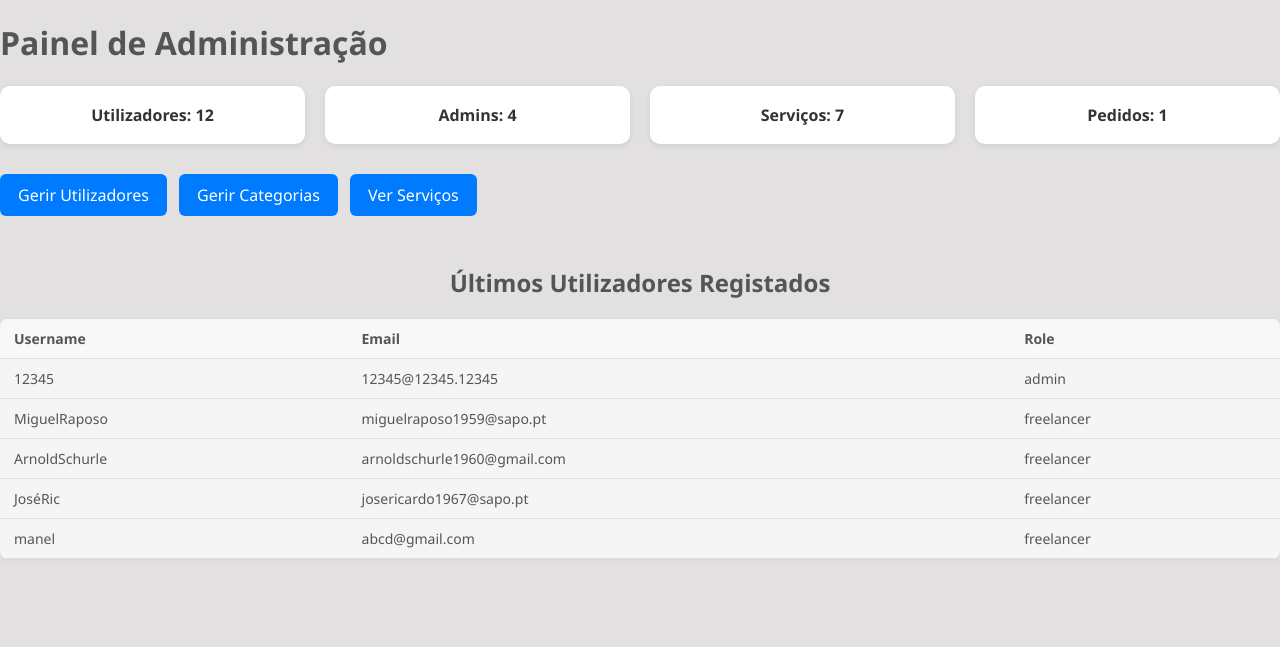
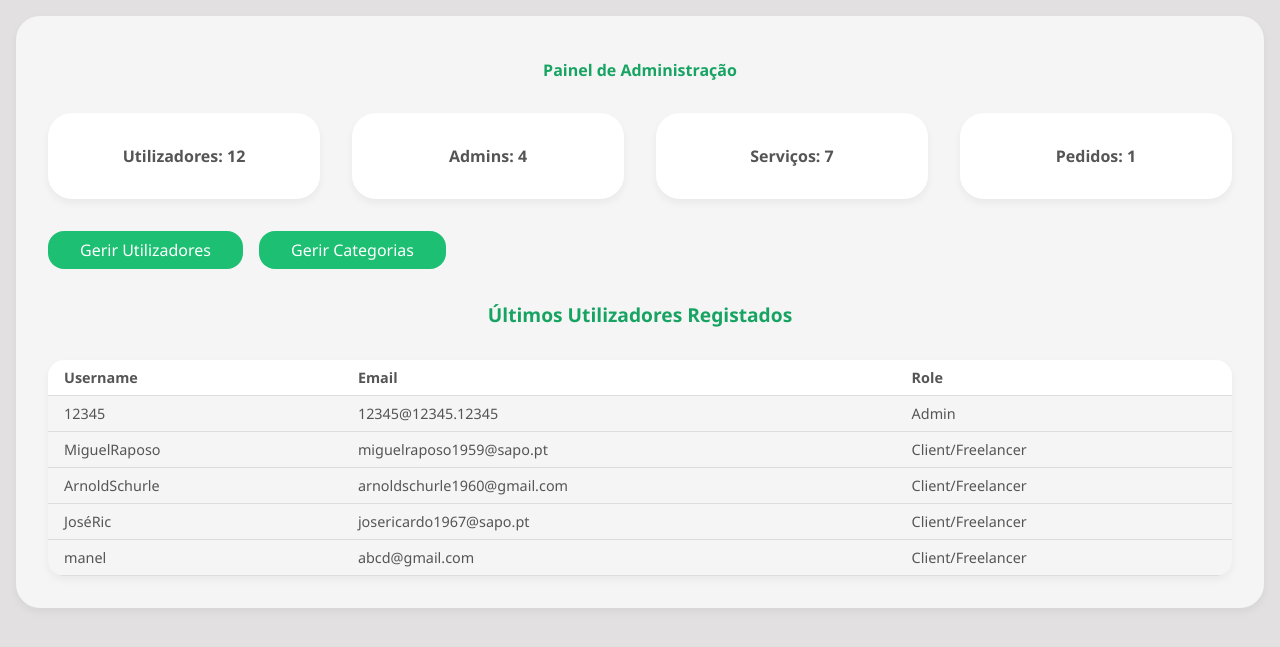
Before and after one commit to Forreca05/TutorMatch, a PHP site: page /pages/admin_dashboard.php in a window 1280 px wide. Shown: the part 102-749 px from the top of the page. Run offline with PHP 8.4, Linux system fonts and the light colour scheme; the visitor is signed in with stand-in values (Sample User, id 1); data comes from the database, SQL or seed files in the repository; both versions use the stored data as it was after the commit.

Commit message:
changed admin css

```diff
--- a/public/css/admin.css
+++ b/public/css/admin.css
@@ -1,158 +1,334 @@
 @import url('variables.css');
 
+/* Enhanced Admin User Management Styles */
+.admin-container {
+    margin: var(--space);
+    padding: var(--space-lg);
+    background-color: var(--color-background-secondary);
+    border-radius: var(--radius-lg);
+    box-shadow: var(--color-shadow);
+}
+
+.admin-container h1 {
+    text-align: center;
+    font-size: var(--font-size-xl);
+    color: var(--color-primary-dark);
+    margin-bottom: var(--space-lg);
+}
+
+/* Admin User Table Styles */
+.admin-container table {
+    width: 100%;
+    border-collapse: collapse;
+    border-radius: var(--radius);
+    overflow: hidden;
+    box-shadow: var(--color-shadow);
+    background-color: var(--color-background-secondary);
+    font-size: var(--font-size-sm);
+}
+
+.admin-container th,
+.admin-container td {
+    padding: var(--space-sm);
+    text-align: left;
+    border-bottom: 1px solid var(--color-border);
+    color: var(--color-text);
+}
+
+.admin-container td a {
+    display: inline-block;
+    padding: 0.4em 0.8em;
+    margin-right: 0.5em;
+    font-size: var(--font-size-sm);
+    font-weight: 500;
+    text-decoration: none;
+    color: var(--color-white);
+    background-color: var(--color-primary);
+    border-radius: var(--radius-sm);
+    transition: background-color 0.3s ease, transform 0.2s ease;
+}
+
+.admin-container td a:hover {
+    background-color: var(--color-primary-dark);
+    transform: translateY(-1px);
+}
+
+.admin-container td a.delete {
+    background-color: var(--color-danger);
+}
+
+.admin-container td a.delete:hover {
+    background-color: var(--color-danger-dark);
+}
+
+.admin-container th {
+    background-color: var(--color-background-tertiary);
+    font-weight: 600;
+    color: var(--color-primary-dark);
+    font-size: var(--font-size-base);
+}
+
+.admin-container tr:hover {
+    background-color: var(--color-background-tertiary);
+}
+
+/* Confirm Destructive Action */
+.admin-container a.delete-link {
+    color: var(--color-danger);
+}
+
+.admin-container a.delete-link:hover {
+    color: var(--color-danger);
+    text-decoration: underline;
+}
+
+.action-btn {
+    display: inline-block;
+    padding: 0.3em 0.7em;
+    border-radius: var(--radius-sm);
+    background-color: var(--color-primary);
+    color: var(--color-white);
+    font-size: var(--font-size-sm);
+    font-weight: 500;
+    text-decoration: none;
+    margin-right: 0.5em;
+    transition: background-color 0.3s ease, transform 0.2s ease;
+}
+
+.action-btn:hover {
+    background-color: var(--color-primary-dark);
+    transform: translateY(-1px);
+}
+
+.action-btn.delete {
+    background-color: var(--color-danger);
+}
+
+.action-btn.delete:hover {
+    background-color: var(--color-danger-dark);
+}
 
 
 .category-container {
     max-width: 600px;
     margin: var(--space-lg) auto;
-    font-family: var(--font-main);
     background-color: var(--color-background-secondary);
-    border-radius: var(--radius);
+    border-radius: var(--radius-lg);
     box-shadow: var(--color-shadow);
-    padding: var(--space);
+    padding: var(--space-lg);
 }
 
 h2 {
     text-align: center;
-    margin-bottom: 20px;
+    margin-bottom: var(--space-lg);
+    font-size: var(--font-size-lg);
+    color: var(--color-primary-dark);
 }
 
 .flash-message {
     padding: var(--space-sm) var(--space);
     margin: var(--space) 0;
-    border-radius: var(--radius);
+    border-radius: var(--radius-sm);
     font-size: var(--font-size-sm);
     font-weight: 500;
-    transition: opacity 0.5s ease;
+    transition: opacity 0.4s ease, transform 0.4s ease;
     position: relative;
-    animation: fadein 0.3s ease;
+    animation: fadein 0.4s ease;
 }
 
 .flash-message.success {
-    background-color: #d4edda;
-    color: #155724;
-    border-left: 5px solid var(--color-success);
+    background-color: var(--color-success);
+    color: var(--color-white);
+    border-left: 5px solid var(--color-primary);
 }
 
 .flash-message.error {
-    background-color: #f8d7da;
-    color: #721c24;
-    border-left: 5px solid var(--color-danger);
+    background-color: var(--color-danger);
+    color: var(--color-white);
+    border-left: 5px solid var(--color-primary-dark);
 }
 
 @keyframes fadein {
-    from { opacity: 0; }
-    to { opacity: 1; }
+    from {
+        opacity: 0;
+        transform: translateY(-10px);
+    }
+    to {
+        opacity: 1;
+        transform: translateY(0);
+    }
 }
 
 .category-form {
     display: flex;
+    flex-direction: row;
     gap: var(--space-sm);
-    margin-bottom: var(--space);
+    margin-bottom: var(--space-lg);
 }
 
 .category-form input[type="text"] {
     flex: 1;
-    padding: var(--space-xs);
+    padding: var(--space-sm);
+    border: 1px solid var(--color-border);
+    border-radius: var(--radius-sm);
+    font-size: var(--font-size-base);
 }
 
 .category-form button {
-    padding: var(--space-xs) var(--space);
+    padding: var(--space-sm) var(--space-lg);
     background-color: var(--color-secondary);
     border: none;
     color: var(--color-white);
     cursor: pointer;
     border-radius: var(--radius-sm);
+    font-size: var(--font-size-base);
+    transition: background-color 0.3s ease, transform 0.2s ease;
 }
 
 .category-form button:hover {
-    background-color: #0056b3;
+    background-color: var(--color-primary);
+    transform: translateY(-2px);
 }
 
 .category-table {
     width: 100%;
     border-collapse: collapse;
     box-shadow: var(--color-shadow);
+    border-radius: var(--radius);
+    overflow: hidden;
 }
 
 .category-table th,
 .category-table td {
     text-align: left;
-    padding: var(--space-xs);
+    padding: var(--space-sm);
     border-bottom: 1px solid var(--color-border);
+    font-size: var(--font-size-sm);
+}
+
+.category-table th {
+    background-color: var(--color-background-tertiary);
+    color: var(--color-text);
 }
 
 .delete-link {
     color: var(--color-danger);
     text-decoration: none;
+    font-weight: 500;
 }
 
 .delete-link:hover {
     text-decoration: underline;
+    color: var(--color-danger);
 }
 
 .admin-dashboard-stats {
     display: grid;
     grid-template-columns: repeat(auto-fit, minmax(180px, 1fr));
-    gap: 20px;
-    margin-bottom: 30px;
+    gap: var(--space-lg);
+    margin-bottom: var(--space-lg);
 }
 
 .admin-stat-card {
-    background-color: #fff;
-    padding: 18px;
-    border-radius: 10px;
-    box-shadow: 0 2px 6px rgba(0,0,0,0.08);
-    font-size: 16px;
+    background-color: var(--color-background-tertiary);
+    padding: var(--space-lg);
+    border-radius: var(--radius-lg);
+    box-shadow: var(--color-shadow);
+    font-size: var(--font-size-base);
     text-align: center;
     font-weight: 600;
-    color: #333;
+    color: var(--color-text);
+    transition: transform 0.3s ease;
+}
+
+.admin-stat-card:hover {
+    transform: translateY(-4px);
 }
 
 .admin-dashboard-actions {
     display: flex;
     flex-wrap: wrap;
-    gap: 12px;
-    margin-bottom: 30px;
+    gap: var(--space);
+    margin-bottom: var(--space-lg);
 }
 
 .admin-action-btn {
-    padding: 10px 18px;
-    background-color: #007bff;
-    color: #fff;
-    border-radius: 6px;
+    padding: var(--space-sm) var(--space-lg);
+    background-color: var(--color-primary);
+    color: var(--color-white);
+    border-radius: var(--radius);
     text-decoration: none;
     font-weight: 500;
-    transition: background-color 0.3s ease;
+    font-size: var(--font-size-base);
+    transition: background-color 0.3s ease, transform 0.2s ease;
 }
 
 .admin-action-btn:hover {
-    background-color: #0056b3;
+    background-color: var(--color-primary-dark);
+    transform: translateY(-2px);
 }
 
 .admin-users-table {
     width: 100%;
     border-collapse: collapse;
     background-color: var(--color-background-secondary);
-    border-radius: 8px;
+    border-radius: var(--radius);
     overflow: hidden;
-    box-shadow: 0 1px 5px rgba(0,0,0,0.05);
+    box-shadow: var(--color-shadow);
 }
 
 .admin-users-table th,
 .admin-users-table td {
-    padding: 10px 14px;
+    padding: var(--space-sm) var(--space);
     text-align: left;
-    border-bottom: 1px solid #e1e1e1;
-    font-size: 14px;
+    border-bottom: 1px solid var(--color-border);
+    font-size: var(--font-size-sm);
+    color: var(--color-text);
 }
 
 .admin-users-table th {
-    background-color: #f8f8f8;
+    background-color: var(--color-background-tertiary);
     font-weight: 600;
-    color: #555;
 }
 
 .admin-users-table tr:hover {
-    background-color: #fafafa;
+    background-color: var(--color-background-tertiary);
 }
+
+/* Responsive adjustments */
+@media (max-width: 768px) {
+    .category-form {
+        flex-direction: column;
+    }
+
+    .category-form button {
+        width: 100%;
+    }
+
+    .admin-dashboard-actions {
+        flex-direction: column;
+        align-items: stretch;
+    }
+
+    .admin-action-btn {
+        text-align: center;
+    }
+
+    .admin-dashboard-stats {
+        grid-template-columns: 1fr;
+    }
+
+    .admin-container {
+        padding: var(--space);
+    }
+
+    .admin-container table {
+        display: block;
+        overflow-x: auto;
+        white-space: nowrap;
+    }
+
+    .admin-container h1 {
+        font-size: var(--font-size-lg);
+    }
+}
--- a/public/css/view_service.css
+++ b/public/css/view_service.css
@@ -26,14 +26,13 @@
   border-radius: 8px;
 }
 
-.btn {
+.order-button {
   background-color: var(--color-primary);
   color: white;
   padding: 10px 18px;
   border-radius: 6px;
   text-decoration: none;
   display: inline-block;
-  margin-right: 10px;
 }
 
 .review-section {
--- a/public/pages/admin_dashboard.php
+++ b/public/pages/admin_dashboard.php
@@ -19,7 +19,7 @@ $latestUsers = $db->query("SELECT username, email, role FROM users ORDER BY id D
 
 <?php require_once(__DIR__ . '/../templates/common.tpl.php');
 drawHeader(); ?>
-
+<div class="admin-container">
     <h1>Painel de Administração</h1>
     <div class="admin-dashboard-stats">
         <div class="admin-stat-card">Utilizadores: <?php echo $totalUsers; ?></div>
@@ -31,7 +31,6 @@ drawHeader(); ?>
     <div class="admin-dashboard-actions">
         <a href="manage_users.php" class="admin-action-btn">Gerir Utilizadores</a>
         <a href="manage_categories.php" class="admin-action-btn">Gerir Categorias</a>
-    <a href="available_services.php" class="admin-action-btn">Ver Serviços</a>
     </div>
 
     <h2>Últimos Utilizadores Registados</h2>
@@ -41,7 +40,14 @@ drawHeader(); ?>
             <tr>
                 <td><?php echo htmlspecialchars($user['username']); ?></td>
                 <td><?php echo htmlspecialchars($user['email']); ?></td>
-            <td><?php echo htmlspecialchars($user['role']); ?></td>
+                <td>
+                    <?php
+                    echo htmlspecialchars(
+                        $user['role'] === 'admin' ? 'Admin' : 'Client/Freelancer'
+                    );
+                    ?>
+                </td>
             </tr>
         <?php endforeach; ?>
     </table>
+</div>
--- a/public/pages/view_service.php
+++ b/public/pages/view_service.php
@@ -52,7 +52,7 @@ drawHeader(); ?>
     <?php endif; ?>
 
     <?php if (isset($_SESSION['user_id']) && $_SESSION['role'] === 'client'): ?>
-        <a href="#" id="order-link" class="btn" style="margin-top: 10px; display: inline-block;">Encomendar Serviço</a>
+        <a href="#" id="order-link" class="order-button" style="margin-top: 10px; display: inline-block;">Encomendar Serviço</a>
     <?php endif; ?>
 
     <?php if (isset($_SESSION['user_id']) && $_SESSION['user_id'] == $service['freelancer_id']): ?>
```
Also changed, not shown: public/pages/available_services.php (deleted, +0 -47 lines), public/pages/manage_users.php (+12 -6 lines), private/database/tutormatch.db. Lines whose indentation alone changed are shown as unchanged.
